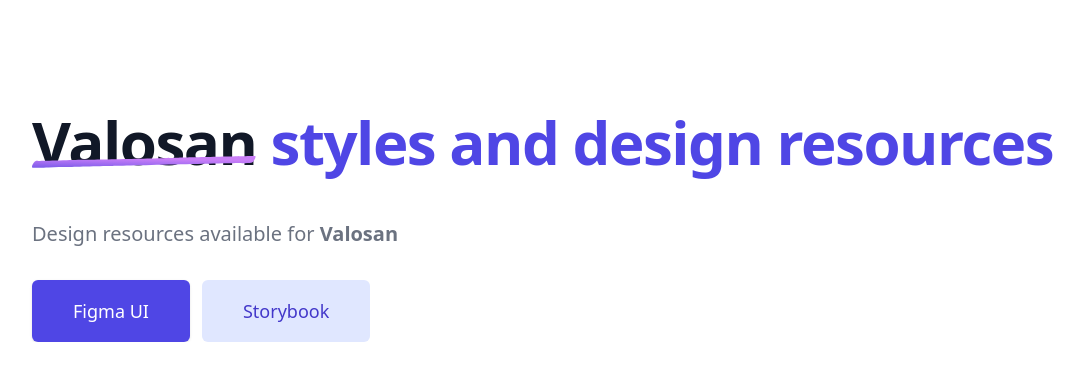
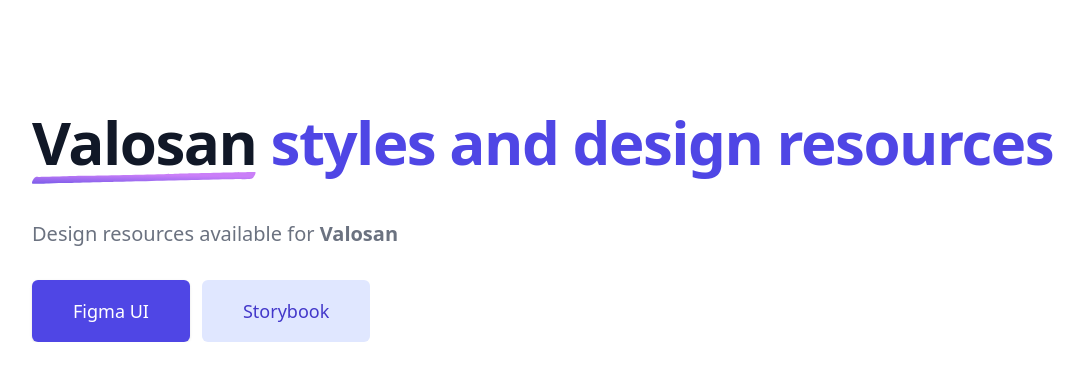
Before and after one commit to valosan/design.valosan.com, a plain HTML site: page index.html in a window 1280 px wide. Shown: the whole page, without its empty margins (0-1084 px from the left). Drawn offline with nearby package versions, Linux system fonts and the light colour scheme.

Commit message:
Update index.html

```diff
--- a/index.html
+++ b/index.html
@@ -20,7 +20,7 @@
 
             <span class="relative inline-block">
        Valosan
-        <svg viewBox="0 0 212 8" class="absolute bottom-1 left-0 w-full h-3 text-purple-400 -z-1" aria-hidden="true" preserveAspectRatio="none">
+        <svg viewBox="0 0 212 8" class="absolute mb-2 left-0 w-full h-3 text-purple-400 -z-1" aria-hidden="true" preserveAspectRatio="none">
           <g buffered-rendering="static">
             <path fill="url(#underline-gradient)" d="M1.445 7.882c-.37 0-.636-.004-.784-.012-1.916-.185.772-3.882 2.485-4.443.424-.141.902-.202 1.721-.202.349 0 .758.011 1.252.031.225.012.679.018 1.321.018 6.838 0 38.083-.706 39.678-.706 11.098 0 83.933-1.1 89.282-1.365 2.75-.14 4.117-.196 5.838-.196.96 0 62.693-1.007 67.005-1.007.98 0 1.6.018 1.654.062.889.667-1.153 3.577-3.041 4.302-.847.34-3.457.393-6.863.393-.774 0-1.589-.003-2.434-.006-.845-.003-1.721-.006-2.614-.006-3.228 0-119.838 1.951-121.647 1.951-9.945 0-37.742.684-40.339.684-4.836 0-11.882.126-18.261.251-6.378.125-12.089.251-14.253.251z"></path>
           </g>
```
